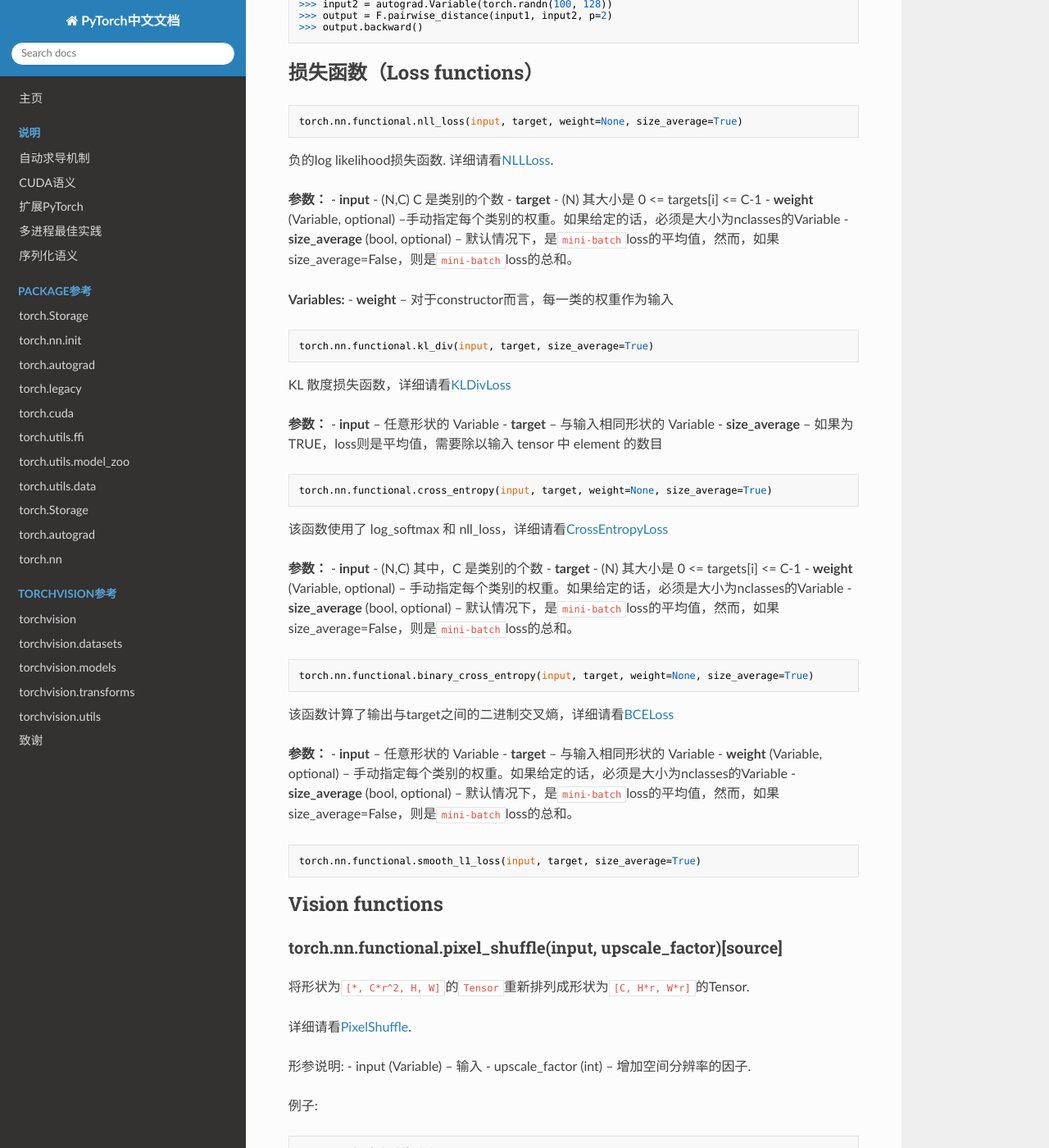
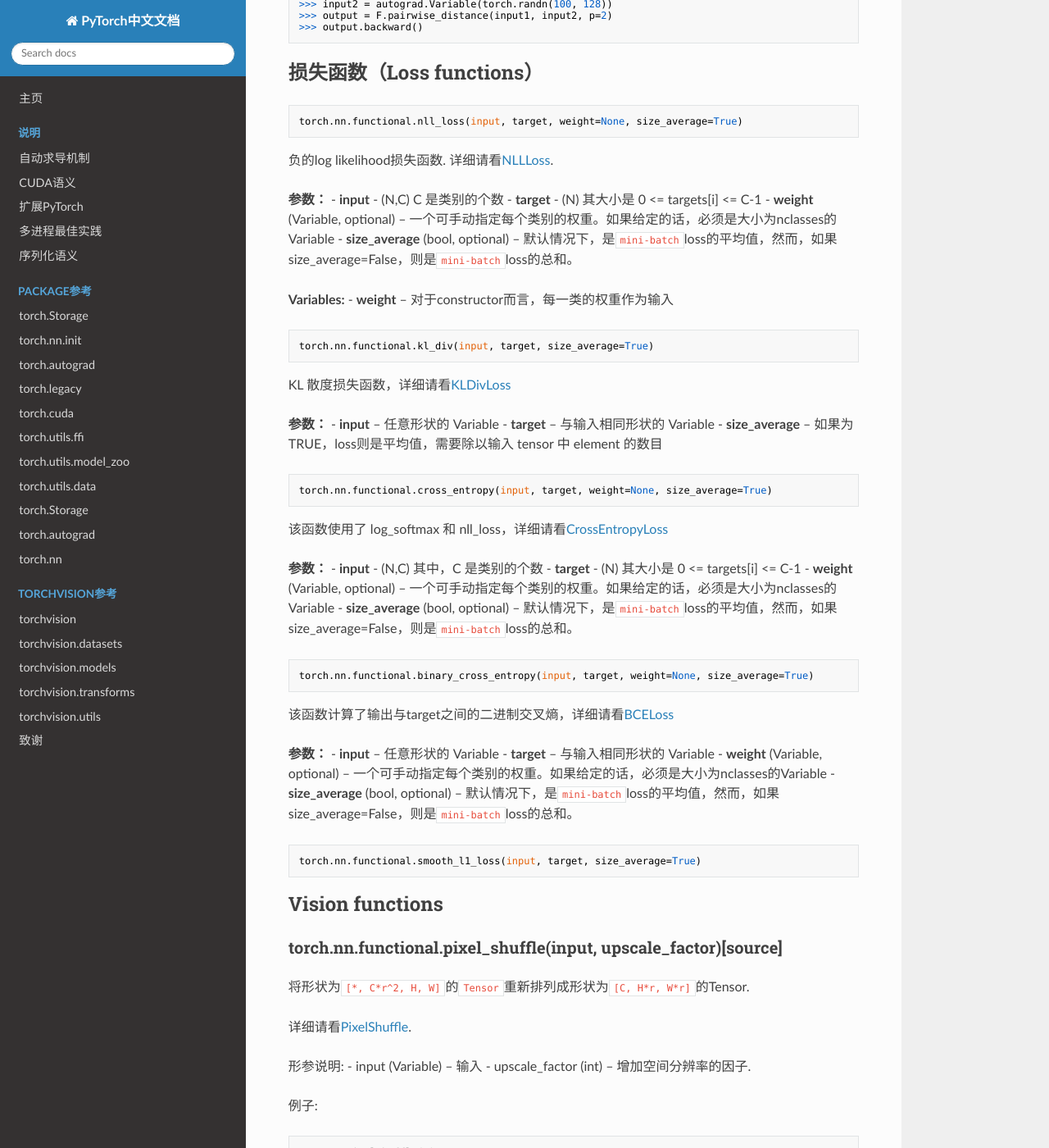
Before and after one commit to awfssv/pytorch-cn, an MkDocs documentation site: the page built from docs/package_references/functional.md, in a window 1280 px wide and 1400 px high, scrolled down 6166 px. Shown: the whole window at 82% size. Built offline with MkDocs 1.6.1, drawn with Linux system fonts in a browser that asks for light colours; nearby versions of some CDN libraries; old or Windows-style settings are respelled for this version of MkDocs.

Commit message:
Update functional.md

````diff
--- a/docs/package_references/functional.md
+++ b/docs/package_references/functional.md
@@ -350,7 +350,7 @@ torch.nn.functional.nll_loss(input, target, weight=None, size_average=True)
 **参数：**
 - **input** - (N,C) C 是类别的个数
 - **target** - (N) 其大小是 0 <= targets[i] <= C-1
-- **weight** (Variable, optional) –手动指定每个类别的权重。如果给定的话，必须是大小为nclasses的Variable
+- **weight** (Variable, optional) – 一个可手动指定每个类别的权重。如果给定的话，必须是大小为nclasses的Variable
 - **size_average** (bool, optional) – 默认情况下，是``mini-batch``loss的平均值，然而，如果size_average=False，则是``mini-batch``loss的总和。
 
 
@@ -375,7 +375,7 @@ torch.nn.functional.cross_entropy(input, target, weight=None, size_average=True)
 **参数：**
 - **input** - (N,C) 其中，C 是类别的个数
 - **target** - (N) 其大小是 0 <= targets[i] <= C-1
-- **weight** (Variable, optional) – 手动指定每个类别的权重。如果给定的话，必须是大小为nclasses的Variable
+- **weight** (Variable, optional) – 一个可手动指定每个类别的权重。如果给定的话，必须是大小为nclasses的Variable
 - **size_average** (bool, optional) – 默认情况下，是``mini-batch``loss的平均值，然而，如果size_average=False，则是``mini-batch``loss的总和。
 
 ```python
@@ -386,7 +386,7 @@ torch.nn.functional.binary_cross_entropy(input, target, weight=None, size_averag
 **参数：**
 - **input** – 任意形状的 Variable
 - **target** – 与输入相同形状的 Variable
-- **weight** (Variable, optional) – 手动指定每个类别的权重。如果给定的话，必须是大小为nclasses的Variable
+- **weight** (Variable, optional) – 一个可手动指定每个类别的权重。如果给定的话，必须是大小为nclasses的Variable
 - **size_average** (bool, optional) – 默认情况下，是``mini-batch``loss的平均值，然而，如果size_average=False，则是``mini-batch``loss的总和。
 
 ```python
````
